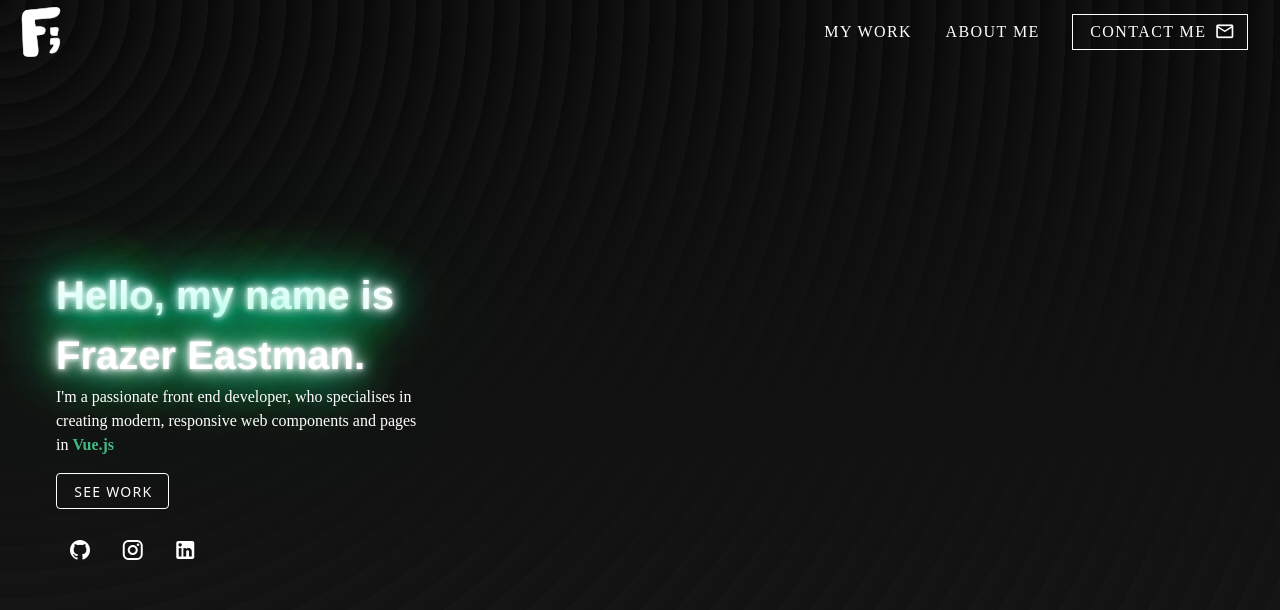
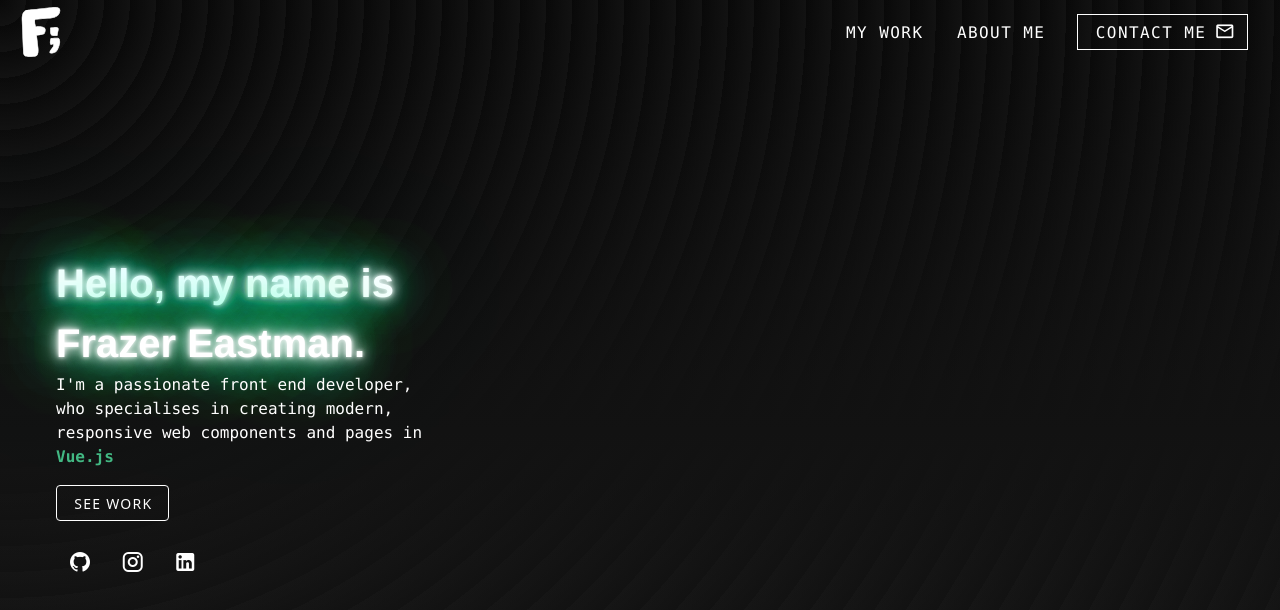
Before and after one commit to frazereastman/frazer-eastman-portfolio, a Vue app: page / in a window 1280 px wide. Shown: the top 610 px of the page. Built offline with nearby package versions, Linux system fonts and the light colour scheme.

Commit message:
fixed font error

```diff
--- a/src/components/home/HomeBodyText.vue
+++ b/src/components/home/HomeBodyText.vue
@@ -17,13 +17,13 @@
 
 <style scoped>
 	.title-text {
-		font-family: 'consolas, monospace';
+		font-family: 'consolas', monospace;
 		font-size: 2rem;
 		font-weight: 600;
 	}
 
 	.body-text {
-		font-family: 'consolas, monospace';
+		font-family: 'consolas', monospace;
 	}
 
 	.vue-highlight {
--- a/src/components/home/HomeSocialFab.vue
+++ b/src/components/home/HomeSocialFab.vue
@@ -44,6 +44,6 @@
 
 <style scoped>
 	.body-text {
-		font-family: 'consolas, monospace';
+		font-family: 'consolas', monospace;
 	}
 </style>
--- a/src/index.css
+++ b/src/index.css
@@ -23,18 +23,18 @@
 }
 
 .title-text {
-	font-family: 'consolas, monospace';
+	font-family: 'consolas', monospace;
 	font-size: 2rem;
 	font-weight: 600;
 }
 
 .body-text {
-	font-family: 'consolas, monospace';
+	font-family: 'consolas', monospace;
 }
 
 .button-text {
 	color: white;
-	font-family: 'consolas, monospace';
+	font-family: 'consolas', monospace;
 	font-size: 1rem;
 }
 
```
